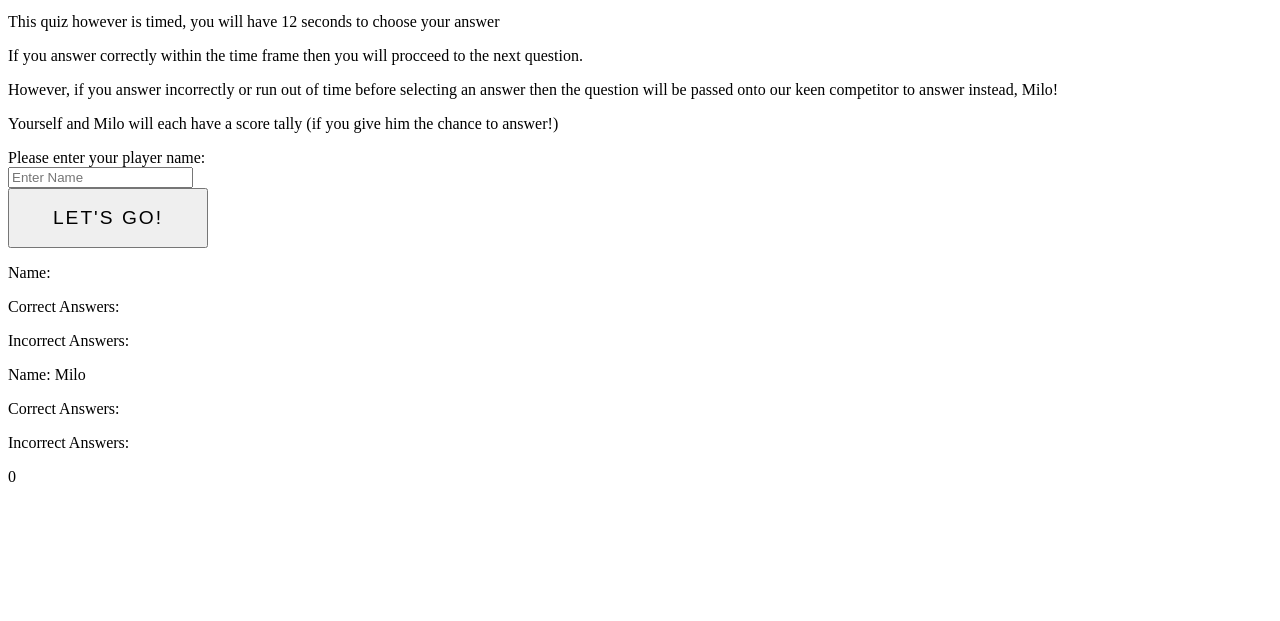
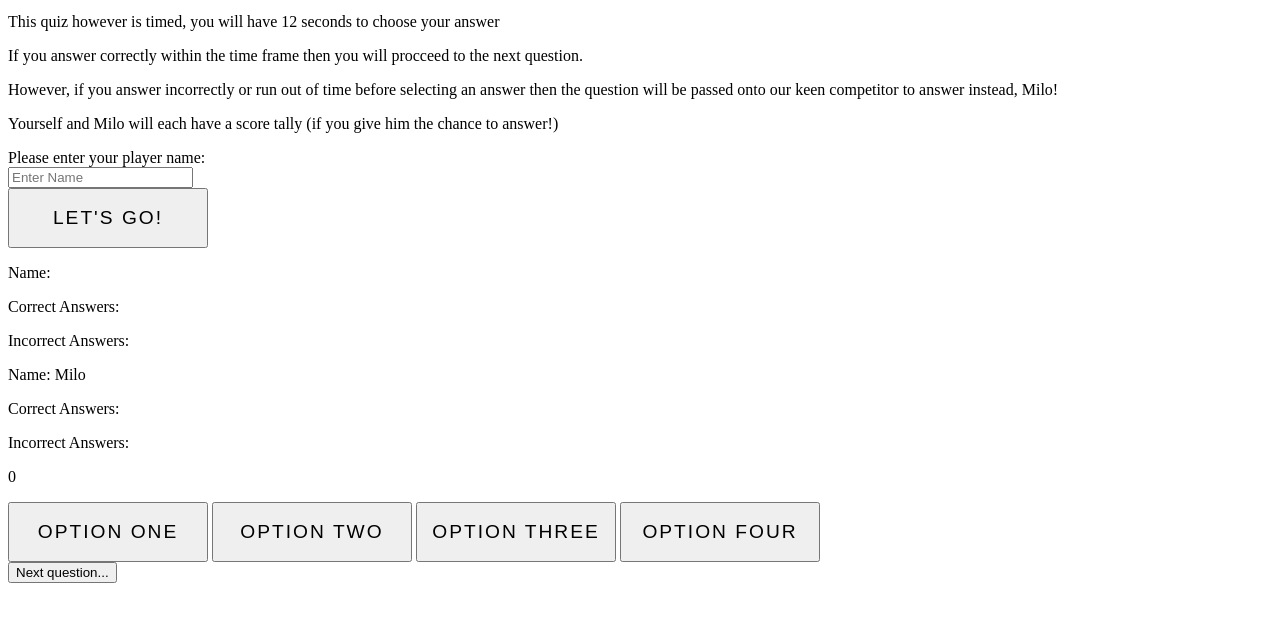
Before and after one commit to RachaelBull/quiz-game, a plain HTML site: page index.html in a window 1280 px wide. Shown: the part 101-722 px from the top of the page. Drawn offline with Linux system fonts and the light colour scheme.

Commit message:
Add option buttons and next question button to the HTML

```diff
--- a/index.html
+++ b/index.html
@@ -65,7 +65,13 @@
         <div id="countdown-area">
             <p id="timer-both"><span id="timer">0</span></p>
         </div>
-
+        <div id="answer-options">
+            <button class="btn">Option One</button>
+            <button class="btn">Option Two</button>
+            <button class="btn">Option Three</button>
+            <button class="btn">Option Four</button>
+        </div>
+        <button id="next-question">Next question...</button>
     </section>
     <script src="assets/js/script.js"></script>
   </body>
```
